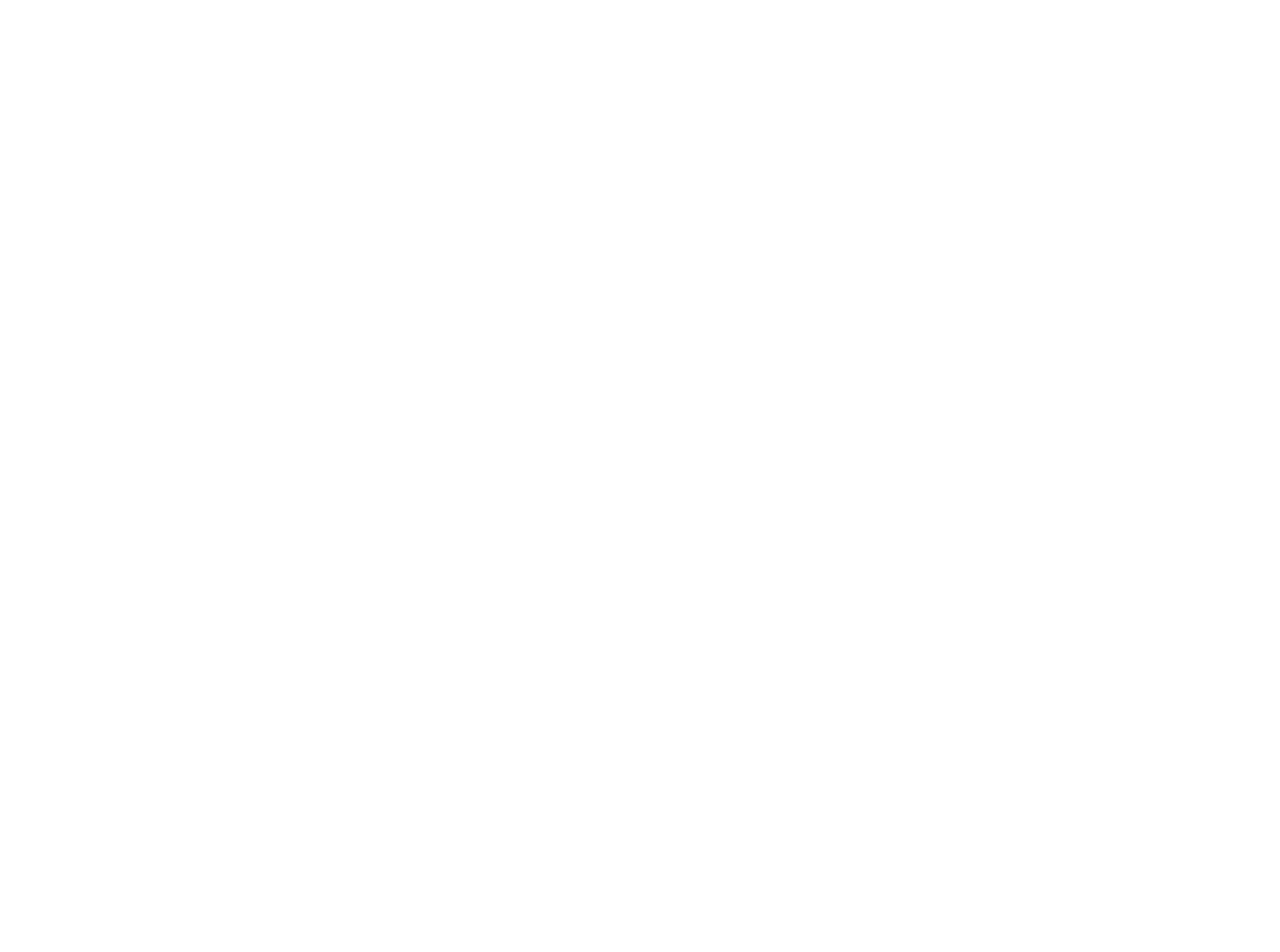
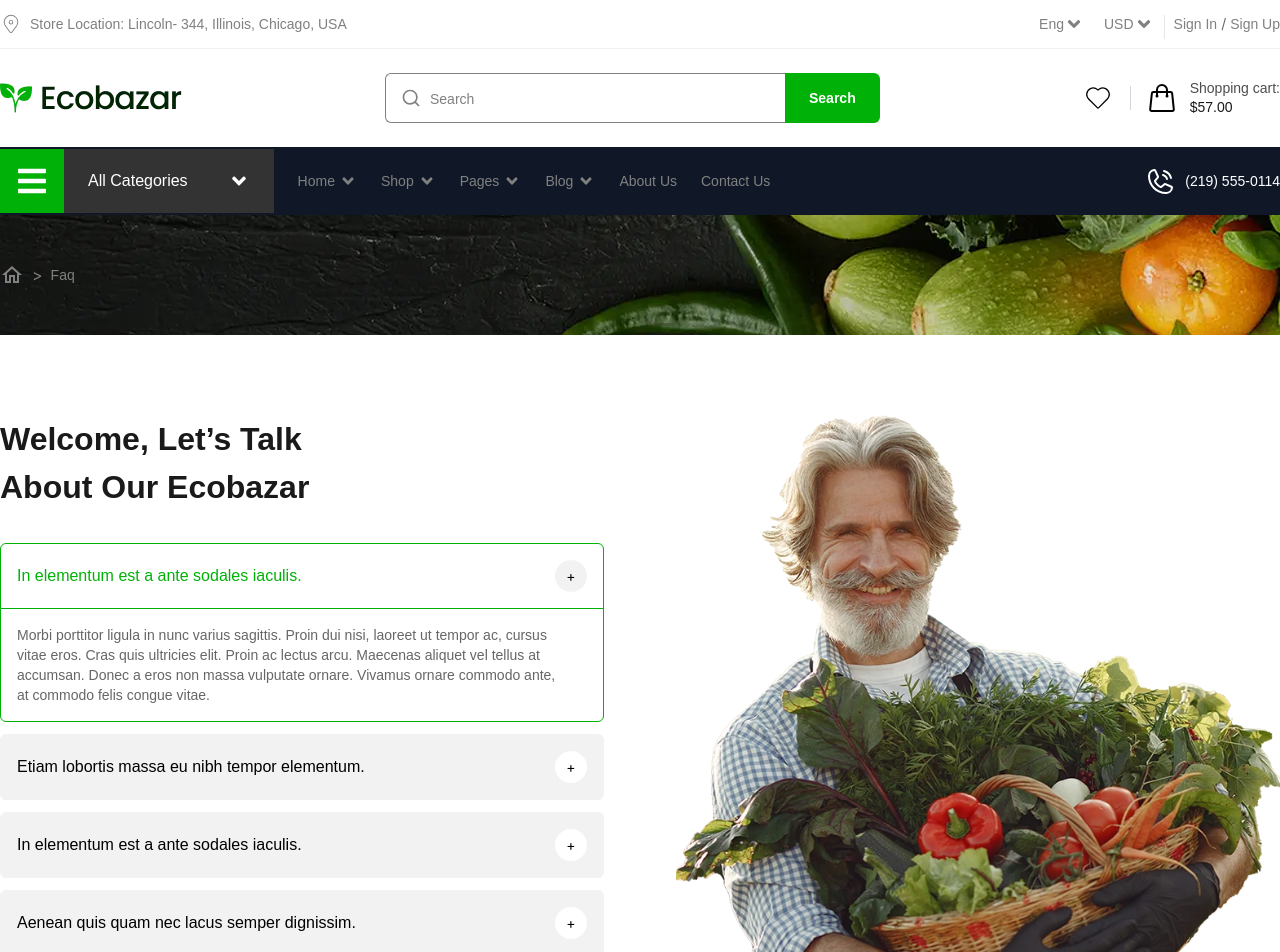
Before and after one commit to sagorcraft/Ecobazar, a React (Vite) app: page /faq in a window 1280 px wide. Before the commit this address had no page. Shown: the top 952 px of the page. Before the commit the page ends 800 px from the top, so only its background shows below. Built offline with nearby package versions, Linux system fonts and the light colour scheme.

Commit message:
faq page setup

```diff
--- a/src/App.jsx
+++ b/src/App.jsx
@@ -9,6 +9,7 @@
 import Category from "./pages/Category";
 import Products from "./pages/Products";
 import Error from "./pages/Error";
+import Faq from "./pages/Faq";
 
 
 function App() {
@@ -26,6 +27,7 @@
           <Route path="/cat" element={<Category />} />
           <Route path="/product" element={<Products />} />
           <Route path="/error" element={<Error />} />
+          <Route path="/faq" element={<Faq />} />
         </Route>
       </Routes>
     </>
--- a/src/components/NavBar.jsx
+++ b/src/components/NavBar.jsx
@@ -236,7 +236,7 @@
                   group-hover:opacity-100 group-hover:visible group-hover:translate-y-0
                   transition-all duration-300 z-50'>
                   <Link to="#" className='block px-5 py-3 text-sm text-gray-700 hover:bg-primary hover:text-white duration-300'>About Us</Link>
-                  <Link to="#" className='block px-5 py-3 text-sm text-gray-700 hover:bg-primary hover:text-white duration-300'>FAQ</Link>
+                  <Link to="/faq" className='block px-5 py-3 text-sm text-gray-700 hover:bg-primary hover:text-white duration-300'>FAQ</Link>
                   <Link to="#" className='block px-5 py-3 text-sm text-gray-700 hover:bg-primary hover:text-white duration-300'>My Account</Link>
                   <Link to="/login" className='block px-5 py-3 text-sm text-gray-700 hover:bg-primary hover:text-white duration-300'>Login</Link>
                   <Link to="/registration" className='block px-5 py-3 text-sm text-gray-700 hover:bg-primary hover:text-white duration-300'>Register</Link>
--- a/src/pages/Faq.jsx
+++ b/src/pages/Faq.jsx
@@ -1,8 +1,108 @@
-import React from 'react'
+import React, { useState } from 'react'
+import Container from '../components/layouts/Container'
+import FaqImage from '../assets/images/faq.webp'
+
+const faqItems = [
+  {
+    question: 'In elementum est a ante sodales iaculis.',
+    answer:
+      'Morbi porttitor ligula in nunc varius sagittis. Proin dui nisi, laoreet ut tempor ac, cursus vitae eros. Cras quis ultricies elit. Proin ac lectus arcu. Maecenas aliquet vel tellus at accumsan. Donec a eros non massa vulputate ornare. Vivamus ornare commodo ante, at commodo felis congue vitae.',
+  },
+  {
+    question: 'Etiam lobortis massa eu nibh tempor elementum.',
+    answer:
+      'Morbi porttitor ligula in nunc varius sagittis. Proin dui nisi, laoreet ut tempor ac, cursus vitae eros. Cras quis ultricies elit. Proin ac lectus arcu. Maecenas aliquet vel tellus at accumsan. Donec a eros non massa vulputate ornare. Vivamus ornare commodo ante, at commodo felis congue vitae.',
+  },
+  {
+    question: 'In elementum est a ante sodales iaculis.',
+    answer:
+      'Morbi porttitor ligula in nunc varius sagittis. Proin dui nisi, laoreet ut tempor ac, cursus vitae eros. Cras quis ultricies elit. Proin ac lectus arcu. Maecenas aliquet vel tellus at accumsan. Donec a eros non massa vulputate ornare. Vivamus ornare commodo ante, at commodo felis congue vitae.',
+  },
+  {
+    question: 'Aenean quis quam nec lacus semper dignissim.',
+    answer:
+      'Morbi porttitor ligula in nunc varius sagittis. Proin dui nisi, laoreet ut tempor ac, cursus vitae eros. Cras quis ultricies elit. Proin ac lectus arcu. Maecenas aliquet vel tellus at accumsan. Donec a eros non massa vulputate ornare. Vivamus ornare commodo ante, at commodo felis congue vitae.',
+  },
+  {
+    question: 'Nulla tincidunt eros id tempus accumsan.',
+    answer:
+      'Morbi porttitor ligula in nunc varius sagittis. Proin dui nisi, laoreet ut tempor ac, cursus vitae eros. Cras quis ultricies elit. Proin ac lectus arcu. Maecenas aliquet vel tellus at accumsan. Donec a eros non massa vulputate ornare. Vivamus ornare commodo ante, at commodo felis congue vitae.',
+  },
+]
 
 const Faq = () => {
+  const [openIndex, setOpenIndex] = useState(0)
+
+  const toggle = (index) => {
+    setOpenIndex(openIndex === index ? -1 : index)
+  }
+
   return (
-    <div>Faq</div>
+    <section className="pt-20">
+      <Container>
+        <div className="grid grid-cols-1 lg:grid-cols-2 gap-18">
+          {/* Left: heading + accordion */}
+          <div className="w-full max-w-[648px]">
+            <h2 className="font-pop text-[32px] font-bold text-[#1A1A1A] mb-8 max-w-sm">
+              Welcome, Let’s Talk About Our Ecobazar
+            </h2>
+
+            <div className="flex flex-col gap-3">
+              {faqItems.map((item, index) => {
+                const isOpen = openIndex === index
+                return (
+                  <div
+                    key={index}
+                    className={`rounded-md border transition-colors duration-200 ${
+                      isOpen ? 'border-primary bg-white' : 'border-gry bg-gry'
+                    }`}
+                  >
+                    <button
+                      onClick={() => toggle(index)}
+                      className="w-full flex items-center justify-between gap-y-5 px-4 py-4 text-center"
+                    >
+                      <span
+                        className={`font-pop font-medium text-[16px] text-[#1A1A1A] ${
+                          isOpen ? 'text-primary' : 'text-black'
+                        }`}
+                      >
+                        {item.question}
+                      </span>
+
+                      {/* === plus icon design=== */}
+                      <span
+                        className={`shrink-0 flex items-center justify-center w-8 h-8 rounded-full text-sm leading-none ${
+                          isOpen ? 'text-black bg-gry' : 'bg-white text-black'
+                        }`}
+                      >
+                        +
+                      </span>
+                    </button>
+
+                    {isOpen && item.answer && (
+                      <div className="border-t border-primary px-4 py-4">
+                        <p className="font-pop font-normal text-sm text-[#666666] max-w-[553px]">
+                          {item.answer}
+                        </p>
+                      </div>
+                    )}
+                  </div>
+                )
+              })}
+            </div>
+          </div>
+
+          {/* Right: faq image */}
+          <div className="flex justify-center items-end h-full">
+            <img
+              src={FaqImage}
+              alt="Farmer holding a basket of fresh vegetables"
+              className="max-w-full h-auto object-contain"
+            />
+          </div>
+        </div>
+      </Container>
+    </section>
   )
 }
 
```
Also changed, not shown: src/assets/images/faq.webp (added).
